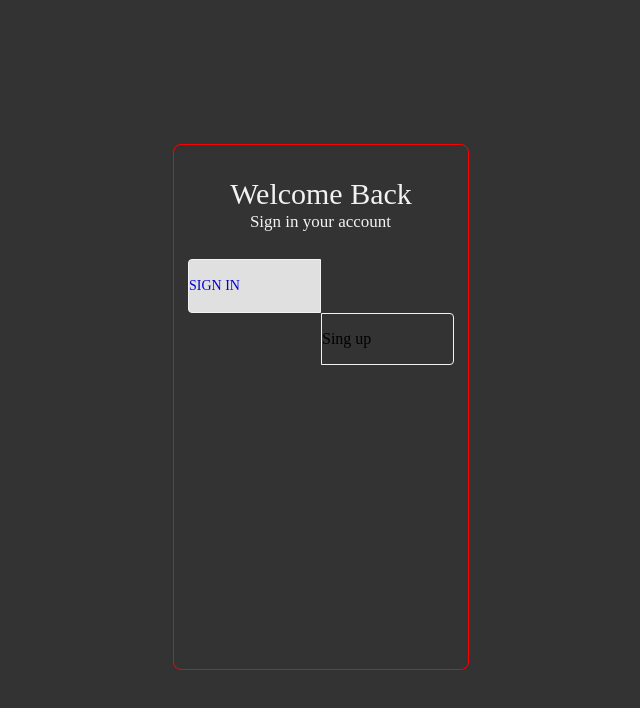
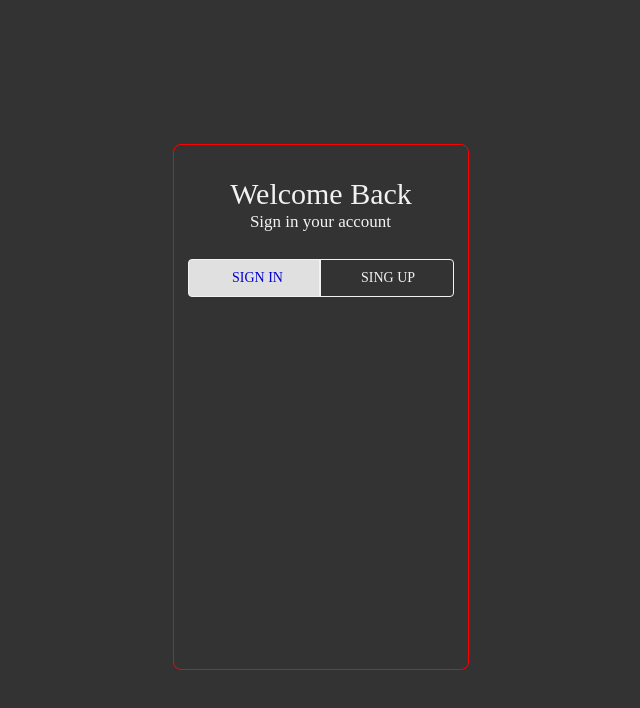
Before and after one commit to nszabol3/myProject, an Angular app: page / in a window 1280 px wide. Shown: the top 708 px of the page, without its empty margins (636-1276 px from the left). Built offline with nearby package versions, Linux system fonts and the light colour scheme.

Commit message:
felős gombok készek

```diff
--- a/src/app/Components/login/login.component.html
+++ b/src/app/Components/login/login.component.html
@@ -5,8 +5,6 @@
             <p class="welcome">Welcome Back</p>
             <p class="sign">Sign in your account</p>
         </div>
-
-        <div class="upButtom">
 
         <div class="signIn">
             <p>sign in</p>
@@ -17,5 +15,4 @@
         </div>
 
     </div>
-    </div>
 </form>
--- a/src/app/Components/login/login.component.scss
+++ b/src/app/Components/login/login.component.scss
@@ -1,3 +1,8 @@
+*{
+    margin: 0;
+    padding: 0;
+}
+
 .container{
     margin-top: 144px;
     margin-right: 817px;
@@ -30,34 +35,43 @@
             margin: 0px;
         }
     }
-    .upButtom{
-        position: relative;
+
     .signIn{
-            border: 1px solid #f2f2f2;
-            box-sizing: border-box;
+        border:1px solid #f2f2f2;
         border-radius: 4px 0px 0px 4px;
         margin-left: 14px;
         margin-right: 147px;
-            background: #e0e0e0 ;
-            margin-bottom: 0px;
-            margin-top:0px;
+        background: #e0e0e0;
+        padding: 0px;
         p{
             color: #0400D1;
             text-transform: uppercase;
             font-feature-settings: 'pnum' on, 'lnum' on;
+            padding-top:6px;
+            padding-bottom: 6px;
+            padding-left: 43px;
+            padding-right: 37px;
             font-size: 14px;
             line-height: 24px;
         }
     }
     .signUp{
         border: 1px solid #f2f2f2;
-            box-sizing: border-box;
         border-radius: 0px 4px 4px 0px;
-            margin-left: 147px;
-            margin-top: 0px;
+        padding: 0px;
         margin-right: 14px;
-            margin-bottom: 0px
-
+        margin-left: 145px;
+        margin-top: -38.5px;
+        p{
+            color: #f2f2f2;
+            text-transform: uppercase;
+            padding-top: 6px;
+            padding-bottom: 6px;
+            padding-left: 41px;
+            line-height: 24px;
+            font-size: 14px;
+            text-transform: uppercase;
+            font-feature-settings: 'pnum' on, 'lnum' on;
         }
     }
 
```
Lines whose indentation alone changed are shown as unchanged.
